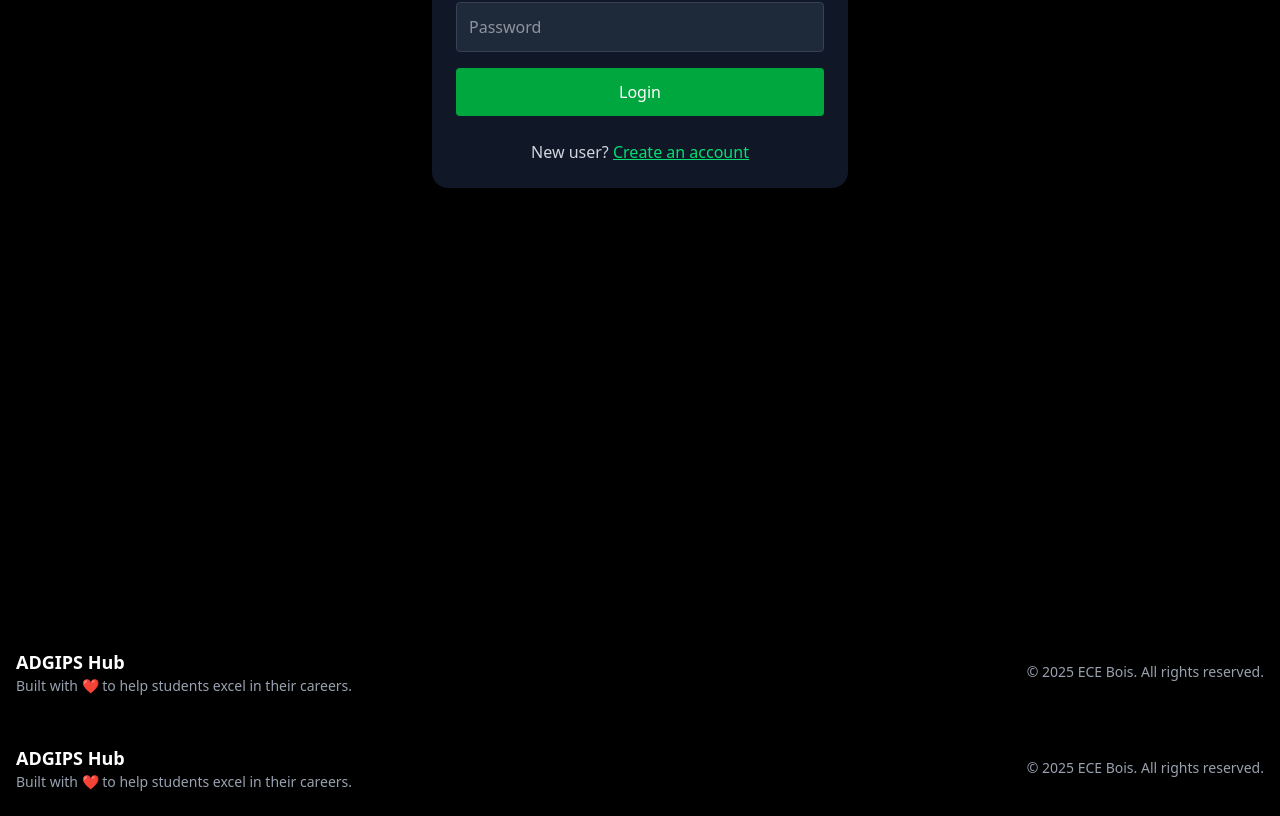
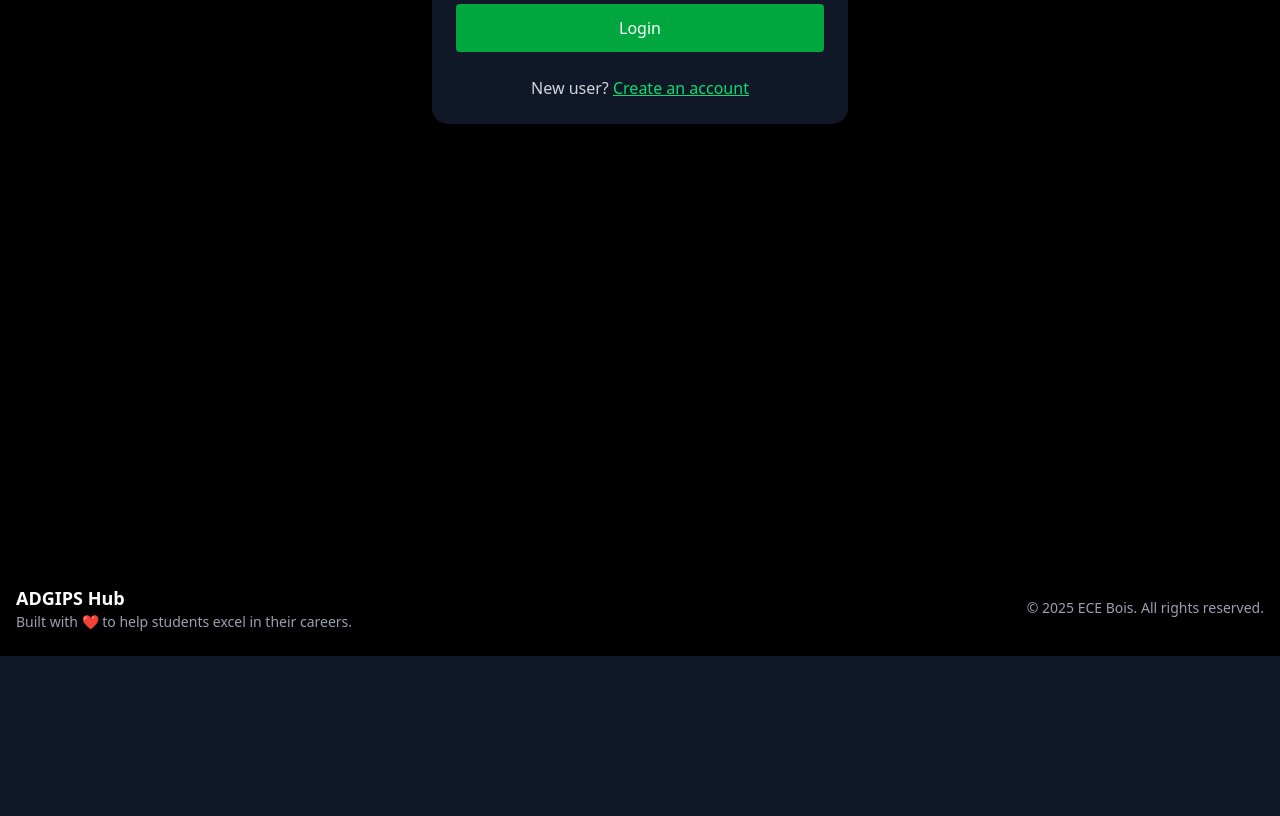
Before and after one commit to aditya99933/Placement-records, a React (Vite) app in the folder Frontend/moz-todo-react/: page /ai in a window 1280 px wide. Shown: the part 304-1120 px from the top of the page. After the commit the page ends 960 px from the top, so only its background shows below. Built offline with nearby package versions, Linux system fonts and the light colour scheme; the HTML template or start-up script is replaced by a standard one; what chartjs-plugin-datalabels would draw is missing.

Commit message:
Update Ai.jsx

```diff
--- a/Frontend/moz-todo-react/src/pages/Ai.jsx
+++ b/Frontend/moz-todo-react/src/pages/Ai.jsx
@@ -18,16 +18,12 @@ const Ai = () => {
 
   return (
     <div>
-      <Navbar />
       <div></div>
         {!token ? (
             <Chatbot onAuthSuccess={setToken} />
         ) : (
             <Chatai token={token} />
         )}
-        <div className="mb-15 md:mb-0">
-          <Footer />
-        </div>
     </div>
   )
 }
```
